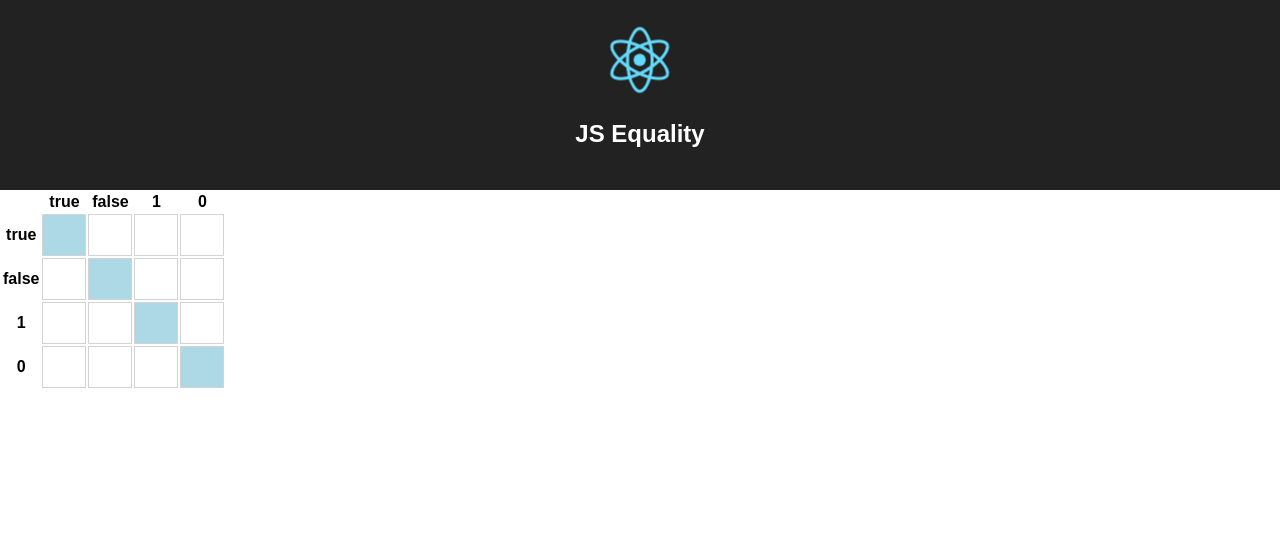
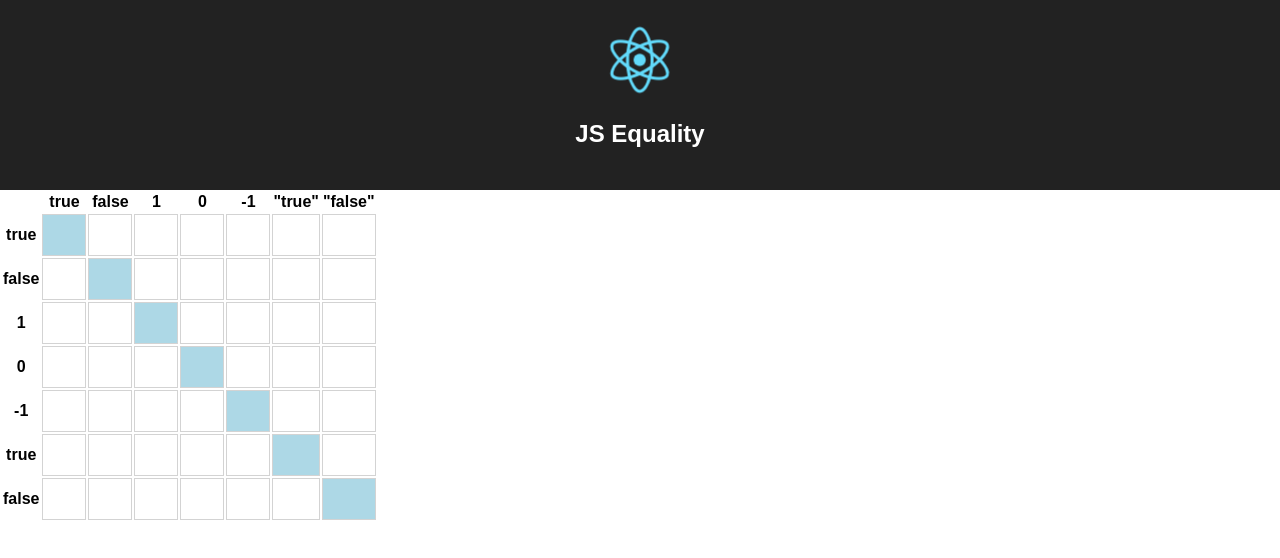
Before and after one commit to jwworth/javascript-equality, a React (Create React App) app: page / in a window 1280 px wide. Shown: the top 558 px of the page. Built offline with nearby package versions, Linux system fonts and the light colour scheme.

Commit message:
Allow strings to display as such

```diff
--- a/src/App.js
+++ b/src/App.js
@@ -20,9 +20,8 @@ class Threequals extends React.Component {
   constructor(props) {
     super(props);
 
-    const axis = [true, false, 1, 0];
+    const axis = [true, false, 1, 0, -1, 'true', 'false'];
     const onePartedArray = axis.map(() => axis.slice(0));
-
     const dataModel = axis.map((xValue, index) =>
       onePartedArray[index].map(yValue => (yValue === xValue ? 1 : 0))
     );
@@ -33,15 +32,22 @@ class Threequals extends React.Component {
     };
   }
 
+  displayName = value =>
+    typeof value === 'string' || value instanceof String ? (
+      <th scope="col" key={value}>
+        "{`${value}`}"
+      </th>
+    ) : (
+      <th scope="col" key={value}>{`${value}`}</th>
+    );
+
   render() {
     return (
       <table>
         <thead>
           <tr>
             <td />
-            {this.state.axis.map(value => (
-              <th scope="col" key={value}>{`${value}`}</th>
-            ))}
+            {this.state.axis.map(value => this.displayName(value))}
           </tr>
         </thead>
         <tbody>
```
